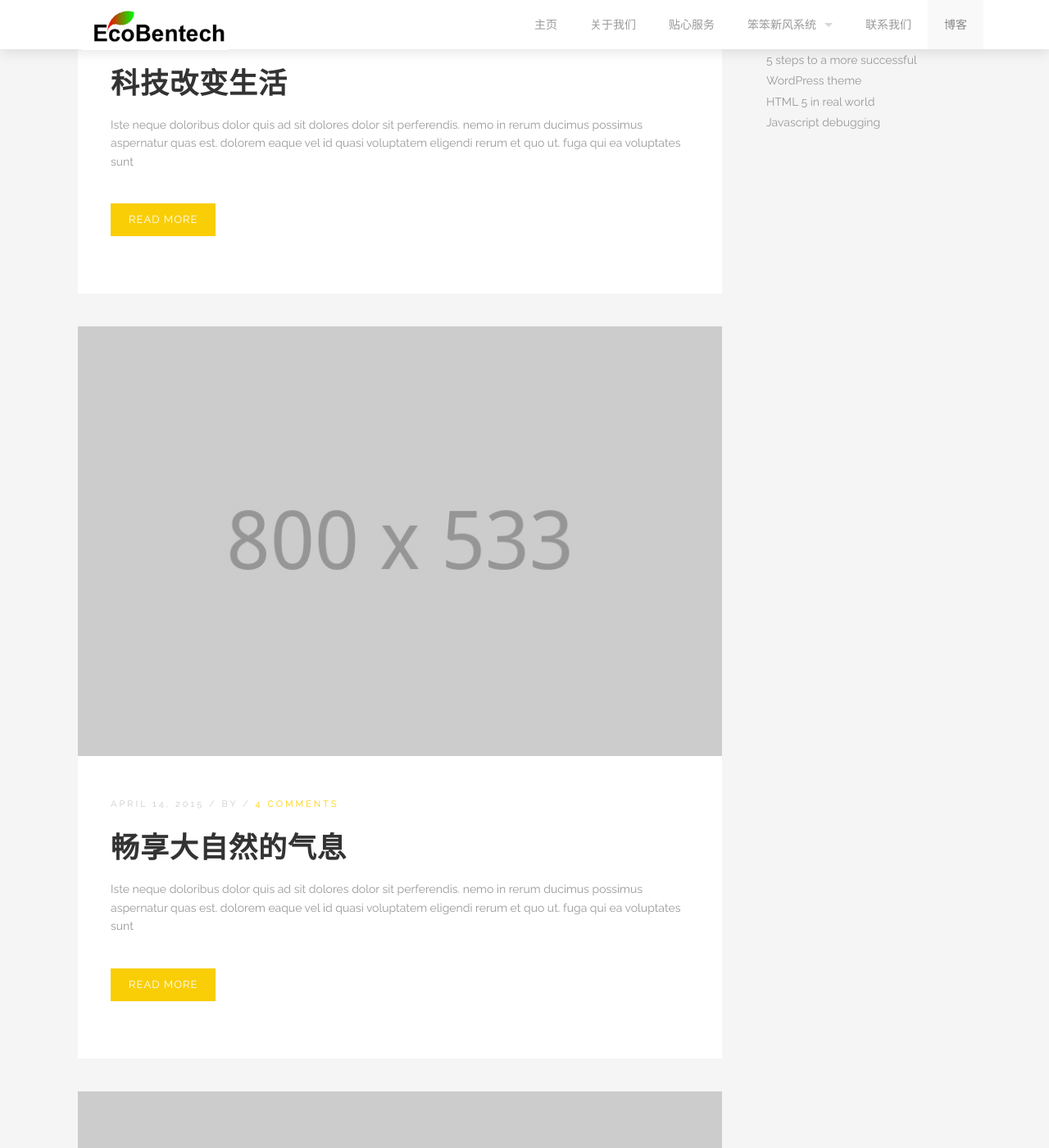
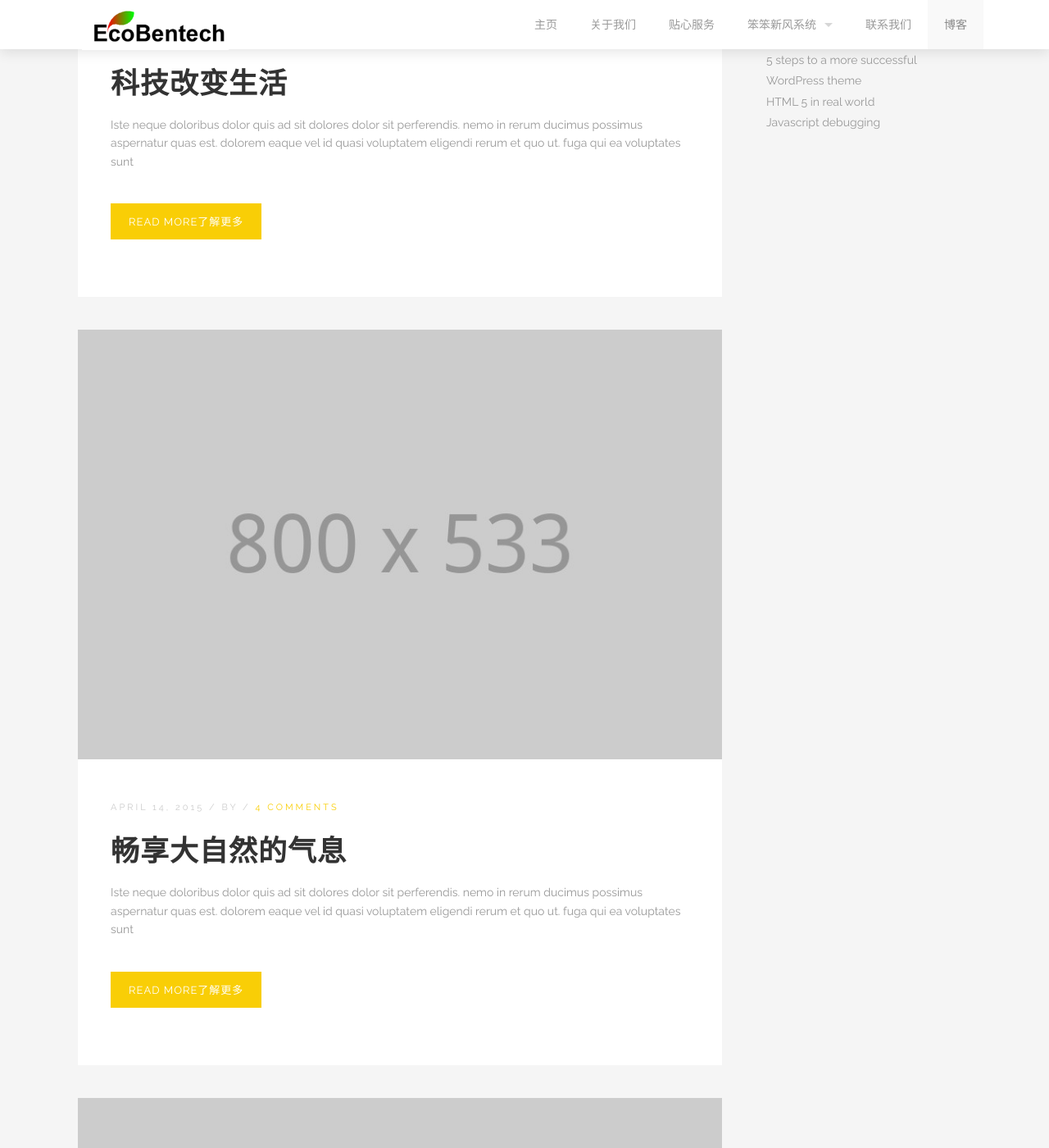
Before and after one commit to braveheart007/braveheart007.github.io, a Jekyll site: the page built from blog/index.html, in a window 1280 px wide and 1400 px high, scrolled down 1007 px. Shown: the whole window at 82% size. Built offline with Jekyll 4.4.1, drawn with Linux system fonts in a browser that asks for light colours; the list of posts is cut into pages by our own code; some of the changed text lies outside the part shown.

Commit message:
Update index.html

```diff
--- a/blog/index.html
+++ b/blog/index.html
@@ -27,7 +27,7 @@
       <h3><a href="{{post.url}}">{{post.title}}</a></h3>
       <p>{{post.excerpt}}</p>
       <div class='spacing'></div>
-      <a class="button small" href="{{post.url}}">Read more</a>
+      <a class="button small" href="{{post.url}}">Read more了解更多</a>
     </div>
   </div>
 {% endfor %}
```
